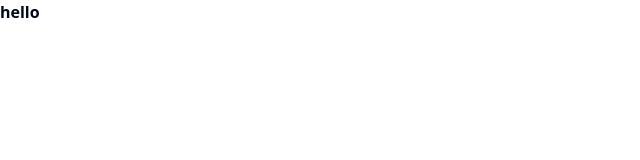
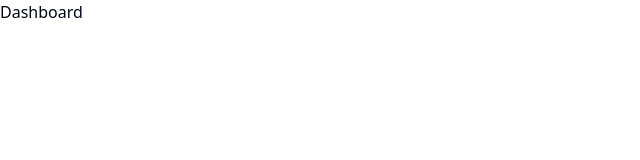
Before and after one commit to nikhiljayant/URL-Shortner, a React (Vite) app: page /dashboard in a window 1280 px wide. Shown: the top 160 px of the page, without its empty margins (0-640 px from the left). Built offline with nearby package versions, Linux system fonts and the light colour scheme.

Commit message:
route setup

```diff
--- a/package.json
+++ b/package.json
@@ -16,6 +16,7 @@
     "lucide-react": "^0.453.0",
     "react": "^18.3.1",
     "react-dom": "^18.3.1",
+    "react-router-dom": "^6.27.0",
     "tailwind-merge": "^2.5.4",
     "tailwindcss-animate": "^1.0.7"
   },
--- a/src/App.jsx
+++ b/src/App.jsx
@@ -1,10 +1,45 @@
-import './App.css'
+// Dependency
+import { createBrowserRouter, RouterProvider } from "react-router-dom";
+// CSS
+import "./App.css";
+// Components
+import AppLayout from "./Components/Layouts/AppLayout";
+import LandingPage from "./Components/Pages/LandingPage";
+import Dashboard from "./Components/Pages/Dashboard";
+import Auth from "./Components/Pages/Auth";
+import Link from "./Components/Pages/Link";
+import RedirectLink from "./Components/Pages/RedirectLink";
+
+const router = createBrowserRouter([
+  {
+    element: <AppLayout />,
+    children: [
+      {
+        path: "/",
+        element: <LandingPage />,
+      },
+      {
+        path: "/dashboard",
+        element: <Dashboard />,
+      },
+      {
+        path: "/auth",
+        element: <Auth />,
+      },
+      {
+        path: "/link/:id",
+        element: <Link />,
+      },
+      {
+        path: "/:id",
+        element: <RedirectLink />,
+      },
+    ],
+  },
+]);
 
 function App() {
-
-  return (
-    <div className='font-semibold'>hello</div>
-  )
+  return <RouterProvider router={router} />;
 }
 
-export default App
+export default App;
--- /dev/null
+++ b/src/Components/Layouts/AppLayout.jsx
@@ -0,0 +1,14 @@
+import React from "react";
+// Dependency
+import { Outlet } from "react-router-dom";
+
+const AppLayout = () => {
+  return (
+    <div>
+      {/* To Render All of the Children's */}
+      <Outlet />
+    </div>
+  );
+};
+
+export default AppLayout;
--- /dev/null
+++ b/src/Components/Pages/Auth.jsx
@@ -0,0 +1,9 @@
+import React from 'react'
+
+const Auth = () => {
+  return (
+    <div>Auth</div>
+  )
+}
+
+export default Auth
--- /dev/null
+++ b/src/Components/Pages/Dashboard.jsx
@@ -0,0 +1,9 @@
+import React from 'react'
+
+const Dashboard = () => {
+  return (
+    <div>Dashboard</div>
+  )
+}
+
+export default Dashboard
--- /dev/null
+++ b/src/Components/Pages/LandingPage.jsx
@@ -0,0 +1,9 @@
+import React from 'react'
+
+const LandingPage = () => {
+  return (
+    <div>LandingPage</div>
+  )
+}
+
+export default LandingPage
--- /dev/null
+++ b/src/Components/Pages/Link.jsx
@@ -0,0 +1,9 @@
+import React from 'react'
+
+const Link = () => {
+  return (
+    <div>Link</div>
+  )
+}
+
+export default Link
--- /dev/null
+++ b/src/Components/Pages/RedirectLink.jsx
@@ -0,0 +1,9 @@
+import React from 'react'
+
+const RedirectLink = () => {
+  return (
+    <div>RedirectLink</div>
+  )
+}
+
+export default RedirectLink
```
Also changed, not shown: 1 other file (tests, documents, lock files or other folders).
